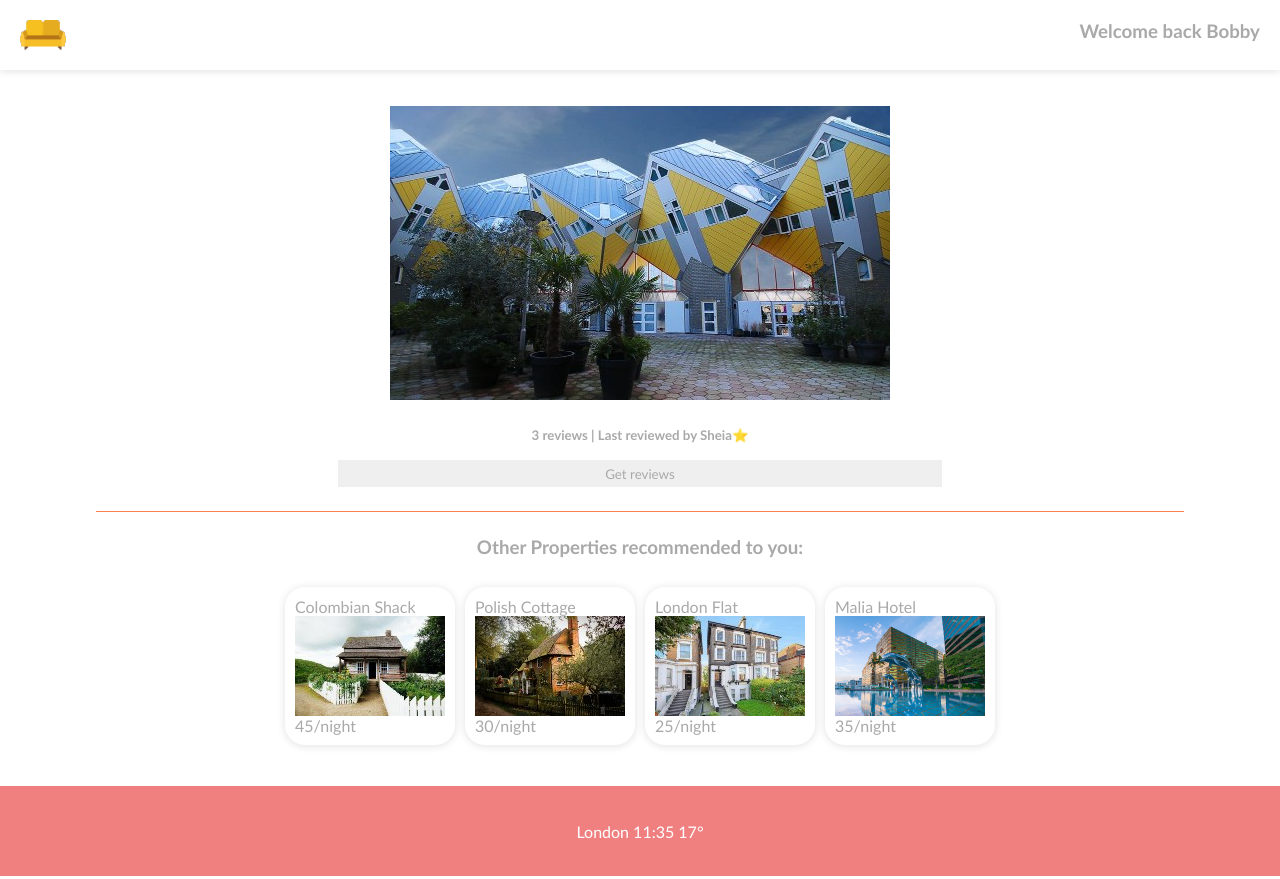
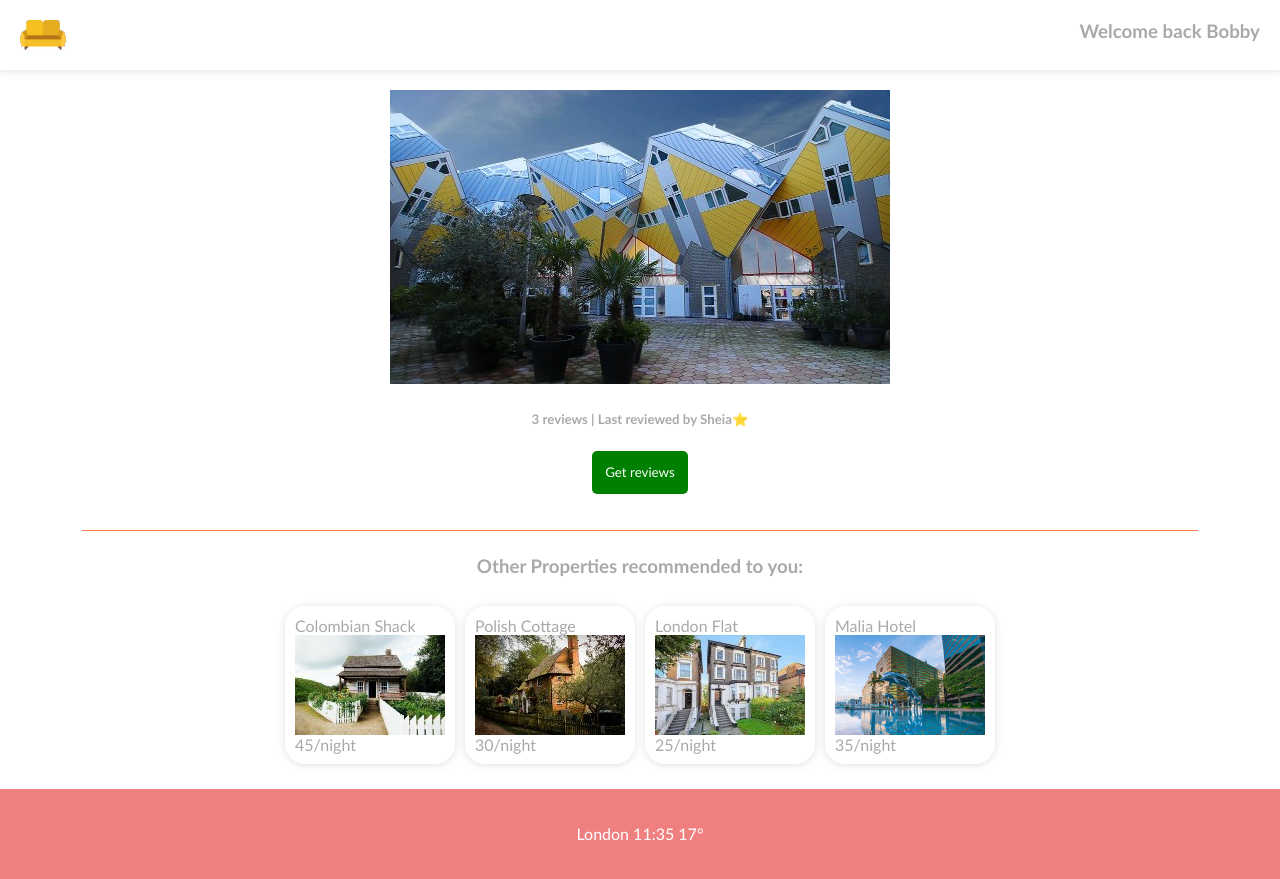
Before and after one commit to WaltsonZh/CouchSurfing, a website with bundled scripts: page index.html in a window 1280 px wide. Built offline with nearby package versions, Linux system fonts and the light colour scheme.

Commit message:
completed course

```diff
--- a/src/index.css
+++ b/src/index.css
@@ -3,7 +3,7 @@
   padding: 0;
   box-sizing: border-box;
   border: none;
-  color: darkgrey;
+  color: rgb(169, 169, 169);
   font-family: 'Trebuchet MS', 'Lucida Sans Unicode', 'Lucida Grande', 'Lucida Sans', Arial, sans-serif;
 }
 
@@ -32,7 +32,7 @@ body {
 
 .container {
   display: grid;
-  margin: 36px;
+  margin: 20px;
   gap: 24px;
   place-items: center;
   position: relative;
@@ -41,6 +41,7 @@ body {
 .properties {
   display: flex;
   flex-wrap: wrap;
+  justify-content: center;
 }
 
 .card {
@@ -59,8 +60,8 @@ body {
 .footer {
   width: 100%;
   height: 90px;
-  color: white;
-  background: lightcoral;
+  color: rgb(255, 255, 255);
+  background: rgb(240, 128, 128);
   display: flex;
   justify-content: center;
   align-items: center;
@@ -69,23 +70,28 @@ body {
 }
 
 .container button {
-  position: absolute;
-  top: 55%;
-  height: 2em;
-  width: 50%;
+  padding: 1em;
+  margin-bottom: -2.4em;
+  background: rgb(0, 128, 0);
+  color: rgb(255, 255, 255);
+  border-radius: 5px;
+}
+
+.container button:hover {
+  background: rgb(184, 134, 11);
 }
 
 .review-card {
-    padding: 10px;
+  padding: 10px;
 }
 
 .reviews {
-    display: flex;
-    padding: 10px;
+  display: flex;
+  padding: 10px;
 }
 
 .break {
-    height: 1px;
-    width: 90%;
-    background-color: coral;
+  height: 1px;
+  width: 90%;
+  background-color: rgb(255, 127, 80);
 }
```
